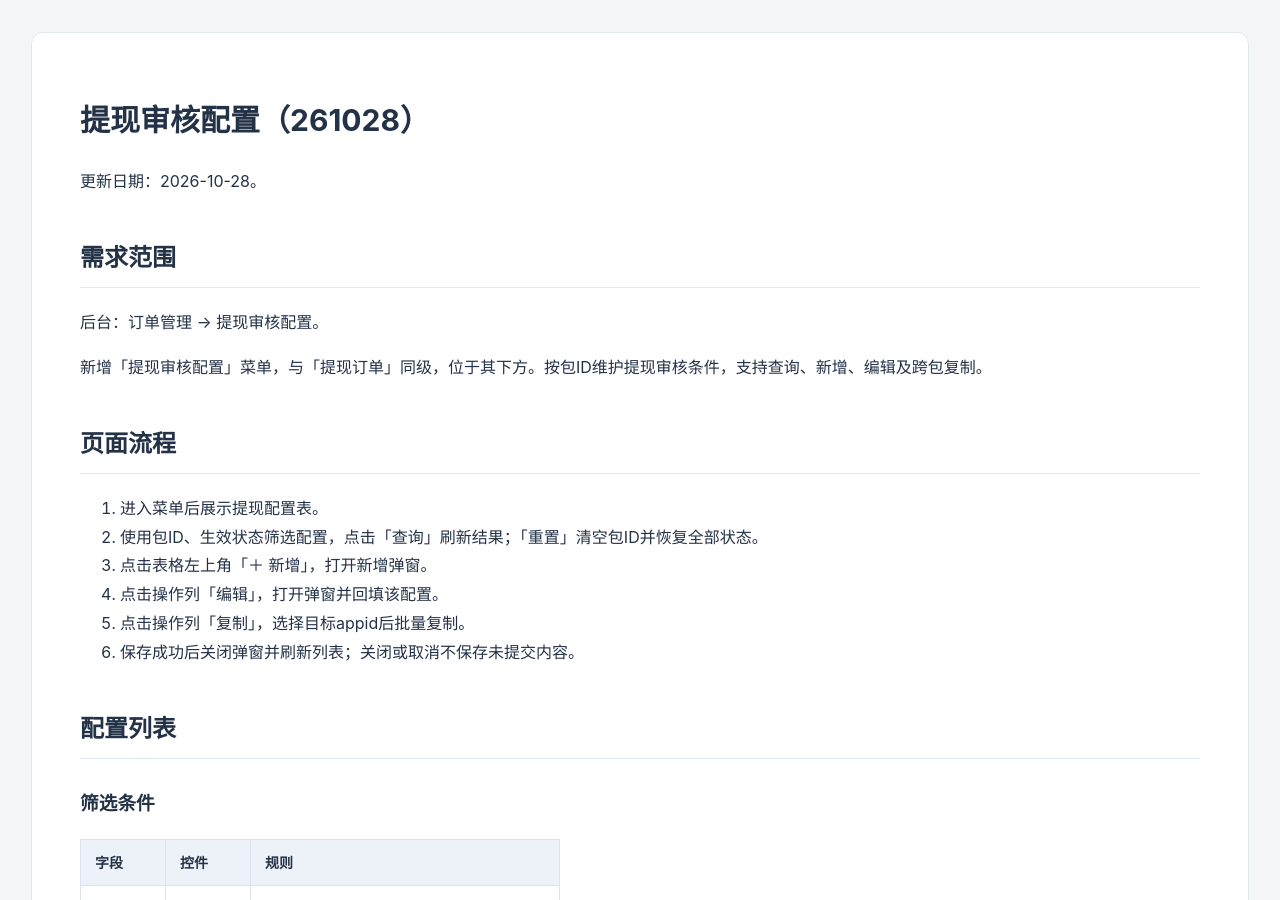
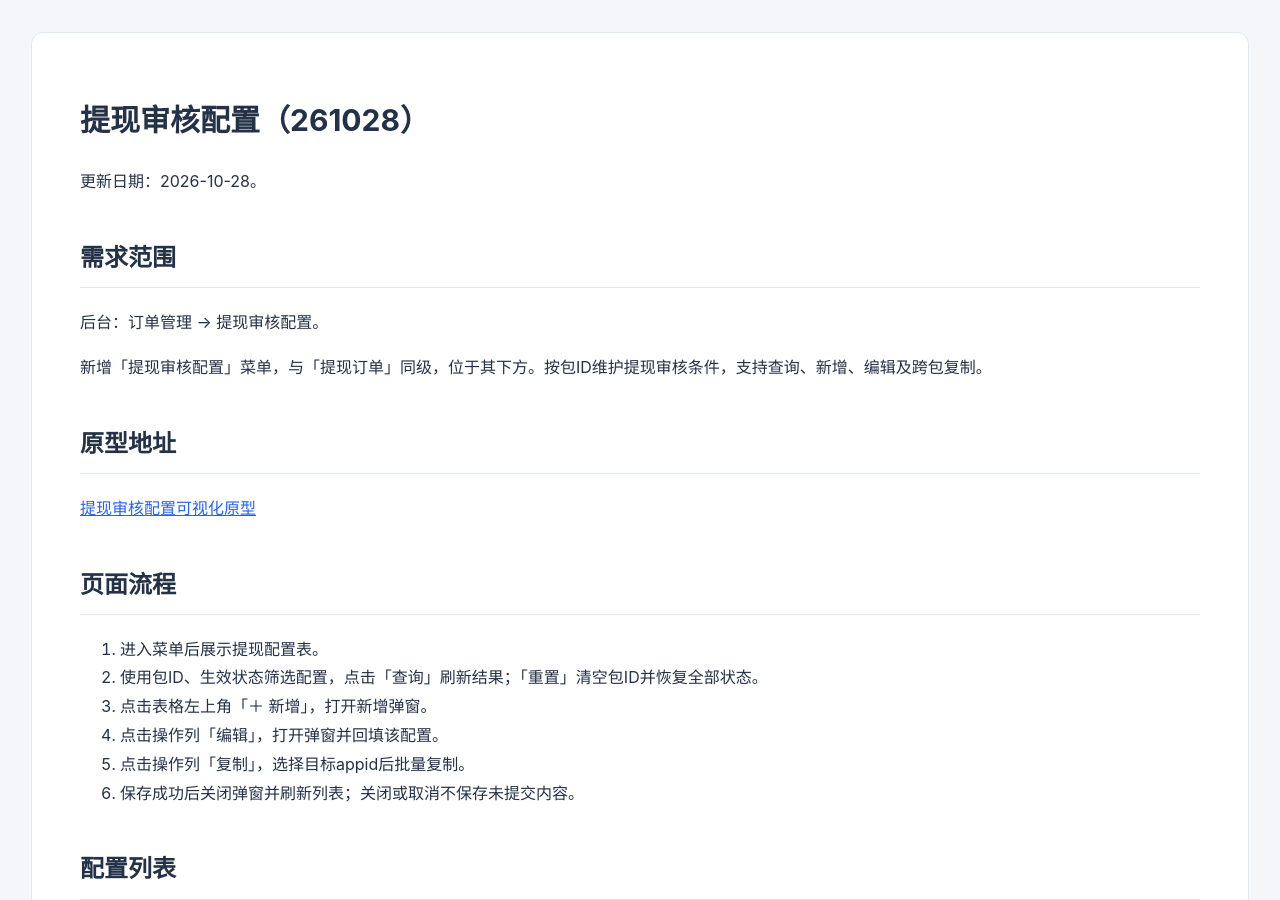
Before and after one commit to HDDDONG/tiered-recharge-requirements, a Jekyll site: the page built from withdrawal-review-config/index.md, in a window 1280 px wide and 900 px high. Built offline with Jekyll 4.4.1, drawn with Linux system fonts in a browser that asks for light colours.

Commit message:
docs: add withdrawal review prototype link

```diff
--- a/withdrawal-review-config/index.md
+++ b/withdrawal-review-config/index.md
@@ -12,6 +12,10 @@ title: 提现审核配置
 后台：订单管理 → 提现审核配置。
 
 新增「提现审核配置」菜单，与「提现订单」同级，位于其下方。按包ID维护提现审核条件，支持查询、新增、编辑及跨包复制。
+
+## 原型地址
+
+[提现审核配置可视化原型](https://hdddong.github.io/LUCKY/admin/#menu=m5-6)
 
 ## 页面流程
 
```
